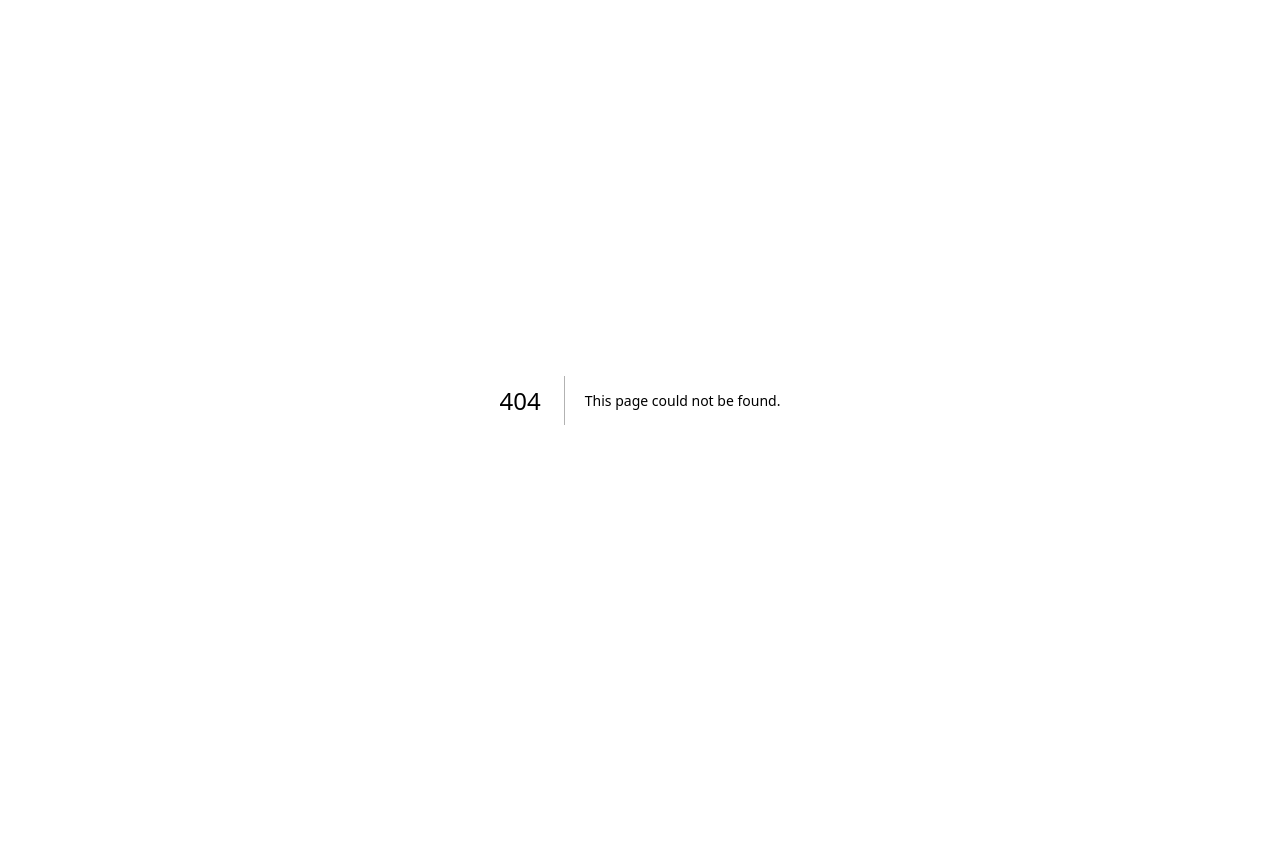
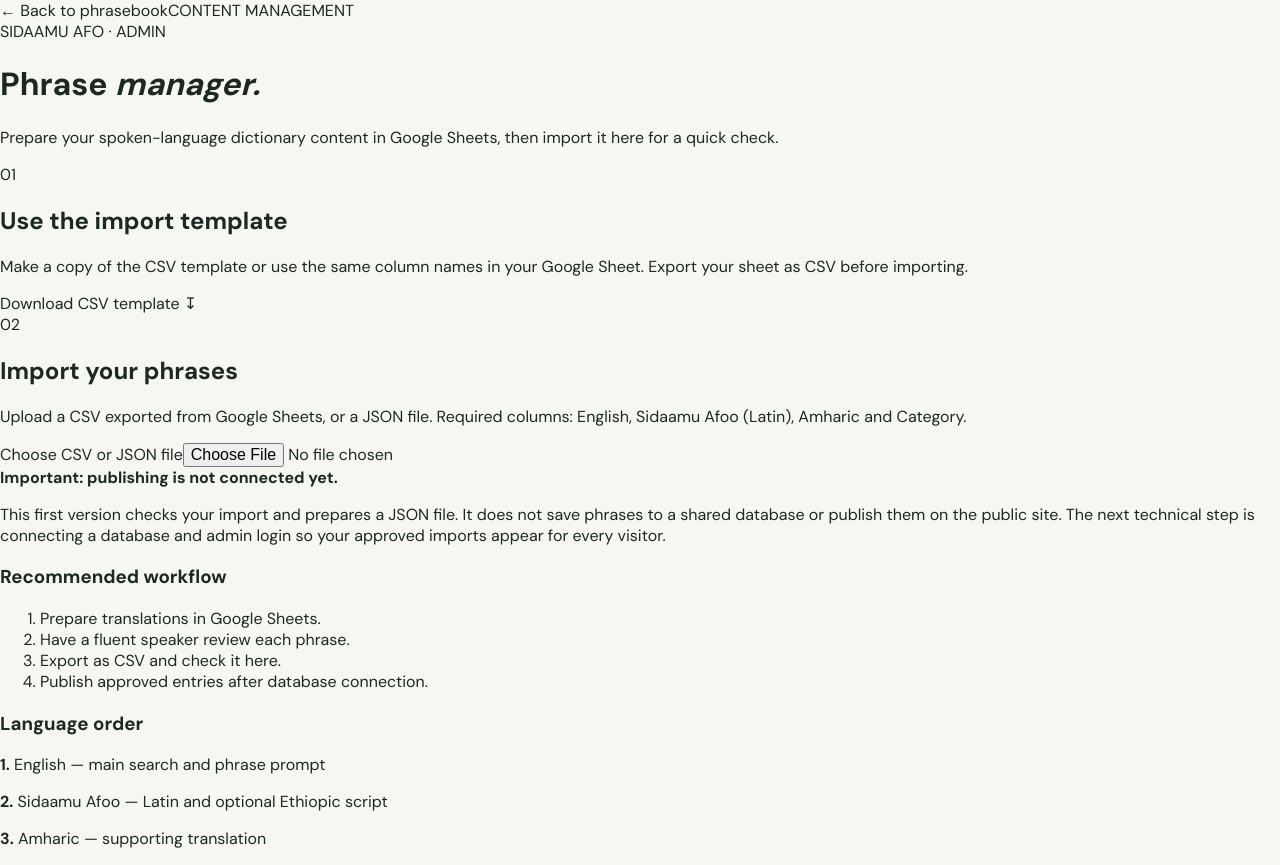
Before and after one commit to belagraph/Sidama-Dictionary, a Next.js app: page /admin in a window 1280 px wide. Before the commit this address had no page. Before the commit the page ends 800 px from the top, so only its background shows below. Built offline with nearby package versions, Linux system fonts and the light colour scheme; a web font is replaced by a local one.

Commit message:
feat: add phrase import manager

```diff
--- /dev/null
+++ b/src/app/admin/page.tsx
@@ -0,0 +1,71 @@
+"use client";
+
+import { useMemo, useState } from "react";
+
+type Row = Record<string, string>;
+const requiredColumns = ["english", "sidamaLatin", "amharic", "category"];
+const allColumns = ["id", "english", "sidamaLatin", "sidamaEthiopic", "amharic", "category", "usage", "pronunciation", "audioUrl", "exampleEnglish", "exampleSidama", "exampleAmharic", "verified"];
+
+function parseCsv(text: string): string[][] {
+  const rows: string[][] = [];
+  let row: string[] = [], cell = "", quoted = false;
+  for (let i = 0; i < text.length; i++) {
+    const char = text[i], next = text[i + 1];
+    if (char === '"' && quoted && next === '"') { cell += '"'; i++; }
+    else if (char === '"') quoted = !quoted;
+    else if (char === "," && !quoted) { row.push(cell.trim()); cell = ""; }
+    else if ((char === "\n" || char === "\r") && !quoted) {
+      if (char === "\r" && next === "\n") i++;
+      row.push(cell.trim()); if (row.some((value) => value !== "")) rows.push(row);
+      row = []; cell = "";
+    } else cell += char;
+  }
+  row.push(cell.trim()); if (row.some((value) => value !== "")) rows.push(row);
+  return rows;
+}
+
+export default function AdminPage() {
+  const [rows, setRows] = useState<Row[]>([]);
+  const [fileName, setFileName] = useState("");
+  const [error, setError] = useState("");
+  const [message, setMessage] = useState("");
+
+  const validCount = useMemo(() => rows.filter((row) => requiredColumns.every((key) => row[key]?.trim())).length, [rows]);
+
+  async function handleFile(file?: File) {
+    if (!file) return;
+    setError(""); setMessage(""); setFileName(file.name);
+    try {
+      const raw = await file.text();
+      if (file.name.toLowerCase().endsWith(".json")) {
+        const parsed = JSON.parse(raw);
+        if (!Array.isArray(parsed)) throw new Error("JSON file must contain an array of phrase objects.");
+        setRows(parsed.map((item) => Object.fromEntries(allColumns.map((key) => [key, String(item?.[key] ?? "")]))));
+      } else {
+        const parsed = parseCsv(raw);
+        if (parsed.length < 2) throw new Error("The CSV needs a header row and at least one phrase row.");
+        const headers = parsed[0].map((header) => header.trim());
+        const missing = requiredColumns.filter((key) => !headers.includes(key));
+        if (missing.length) throw new Error("Missing required columns: " + missing.join(", "));
+        setRows(parsed.slice(1).map((values) => Object.fromEntries(headers.map((header, index) => [header, values[index] ?? ""]))));
+      }
+    } catch (err) {
+      setRows([]); setError(err instanceof Error ? err.message : "Could not read this file.");
+    }
+  }
+
+  function downloadJson() {
+    const blob = new Blob([JSON.stringify(rows, null, 2)], { type: "application/json" });
+    const url = URL.createObjectURL(blob);
+    const anchor = document.createElement("a"); anchor.href = url; anchor.download = "sidaamu-phrases-import.json"; anchor.click(); URL.revokeObjectURL(url);
+    setMessage("Validated JSON export downloaded. It is not yet published to the public phrasebook.");
+  }
+
+  return <main className="admin-page"><header className="admin-header"><a href="/" className="admin-back">← Back to phrasebook</a><span className="admin-tag">CONTENT MANAGEMENT</span></header><div className="admin-wrap"><div className="admin-eyebrow">SIDAAMU AFO · ADMIN</div><h1>Phrase <em>manager.</em></h1><p className="admin-lead">Prepare your spoken-language dictionary content in Google Sheets, then import it here for a quick check.</p>
+    <section className="admin-card"><div className="step-number">01</div><div><h2>Use the import template</h2><p>Make a copy of the CSV template or use the same column names in your Google Sheet. Export your sheet as CSV before importing.</p><a className="download-template" href="/phrase-import-template.csv" download>Download CSV template ↧</a></div></section>
+    <section className="admin-card"><div className="step-number">02</div><div className="upload-content"><h2>Import your phrases</h2><p>Upload a CSV exported from Google Sheets, or a JSON file. Required columns: English, Sidaamu Afoo (Latin), Amharic and Category.</p><label className="upload-button">Choose CSV or JSON file<input type="file" accept=".csv,.json,text/csv,application/json" onChange={(event) => handleFile(event.target.files?.[0])} /></label>{fileName && <span className="file-name">{fileName}</span>}{error && <p className="error-message">{error}</p>}</div></section>
+    {rows.length > 0 && <section className="preview-card"><div className="preview-head"><div><span className="admin-eyebrow">03 · REVIEW IMPORT</span><h2>Import preview</h2></div><div className="preview-count">{validCount} / {rows.length} complete</div></div><p className="preview-note">Rows missing any required field are incomplete. Review all translations before publishing.</p><div className="table-scroll"><table><thead><tr><th>English</th><th>Sidaamu Afoo</th><th>Amharic</th><th>Category</th><th>Status</th></tr></thead><tbody>{rows.slice(0, 30).map((row, index) => <tr key={index}><td>{row.english || "—"}</td><td>{row.sidamaLatin || "—"}</td><td>{row.amharic || "—"}</td><td>{row.category || "—"}</td><td><span className={requiredColumns.every((key) => row[key]?.trim()) ? "status-ok" : "status-missing"}>{requiredColumns.every((key) => row[key]?.trim()) ? "Complete" : "Needs info"}</span></td></tr>)}</tbody></table></div>{rows.length > 30 && <p className="preview-note">Showing first 30 rows of {rows.length}.</p>}<button className="export-button" onClick={downloadJson}>Download validated JSON ↧</button>{message && <p className="success-message">{message}</p>}</section>}
+    <section className="admin-note"><strong>Important: publishing is not connected yet.</strong><p>This first version checks your import and prepares a JSON file. It does not save phrases to a shared database or publish them on the public site. The next technical step is connecting a database and admin login so your approved imports appear for every visitor.</p></section>
+    <div className="admin-columns"><div><h3>Recommended workflow</h3><ol><li>Prepare translations in Google Sheets.</li><li>Have a fluent speaker review each phrase.</li><li>Export as CSV and check it here.</li><li>Publish approved entries after database connection.</li></ol></div><div><h3>Language order</h3><p><b>1.</b> English — main search and phrase prompt</p><p><b>2.</b> Sidaamu Afoo — Latin and optional Ethiopic script</p><p><b>3.</b> Amharic — supporting translation</p></div></div>
+  </div></main>;
+}
```
